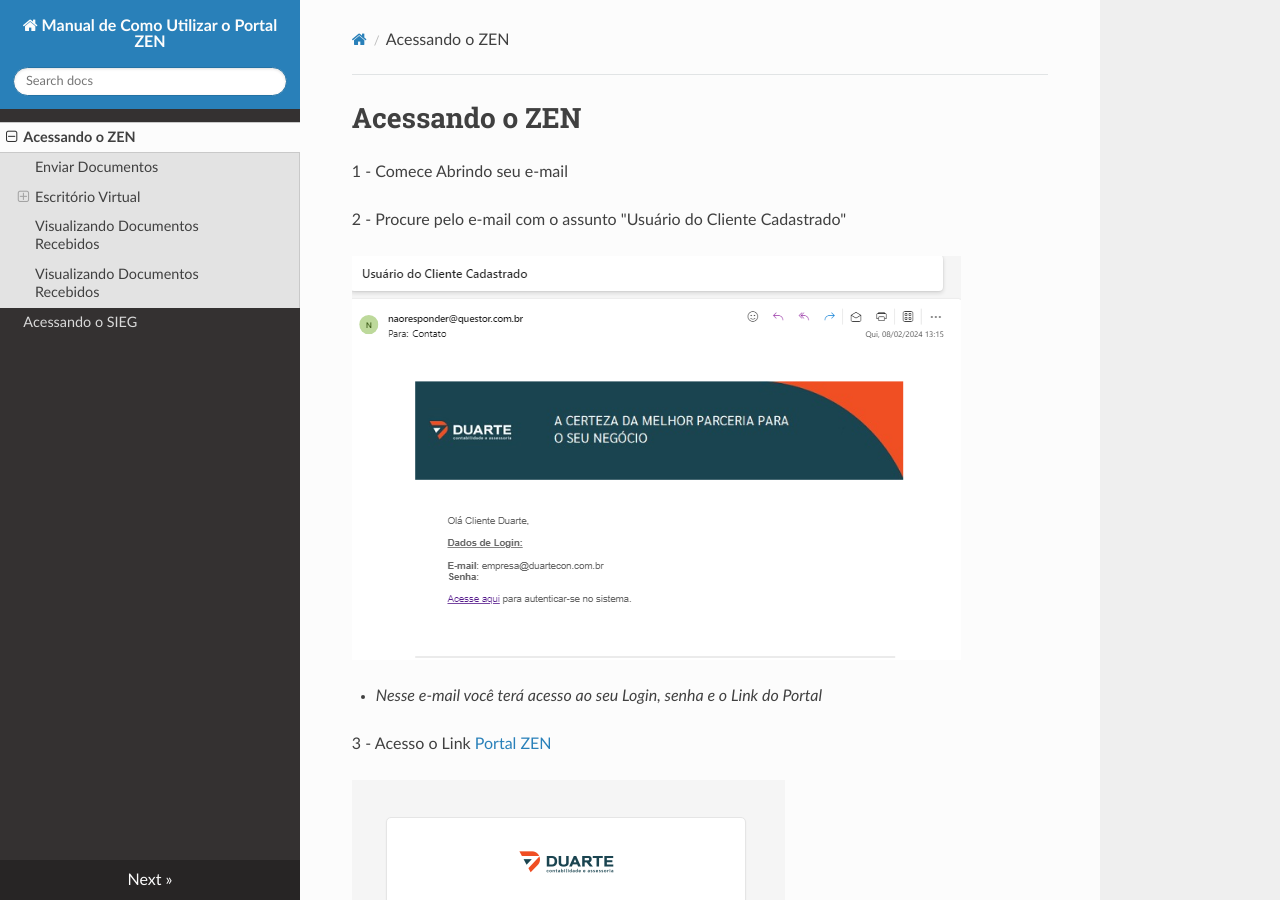
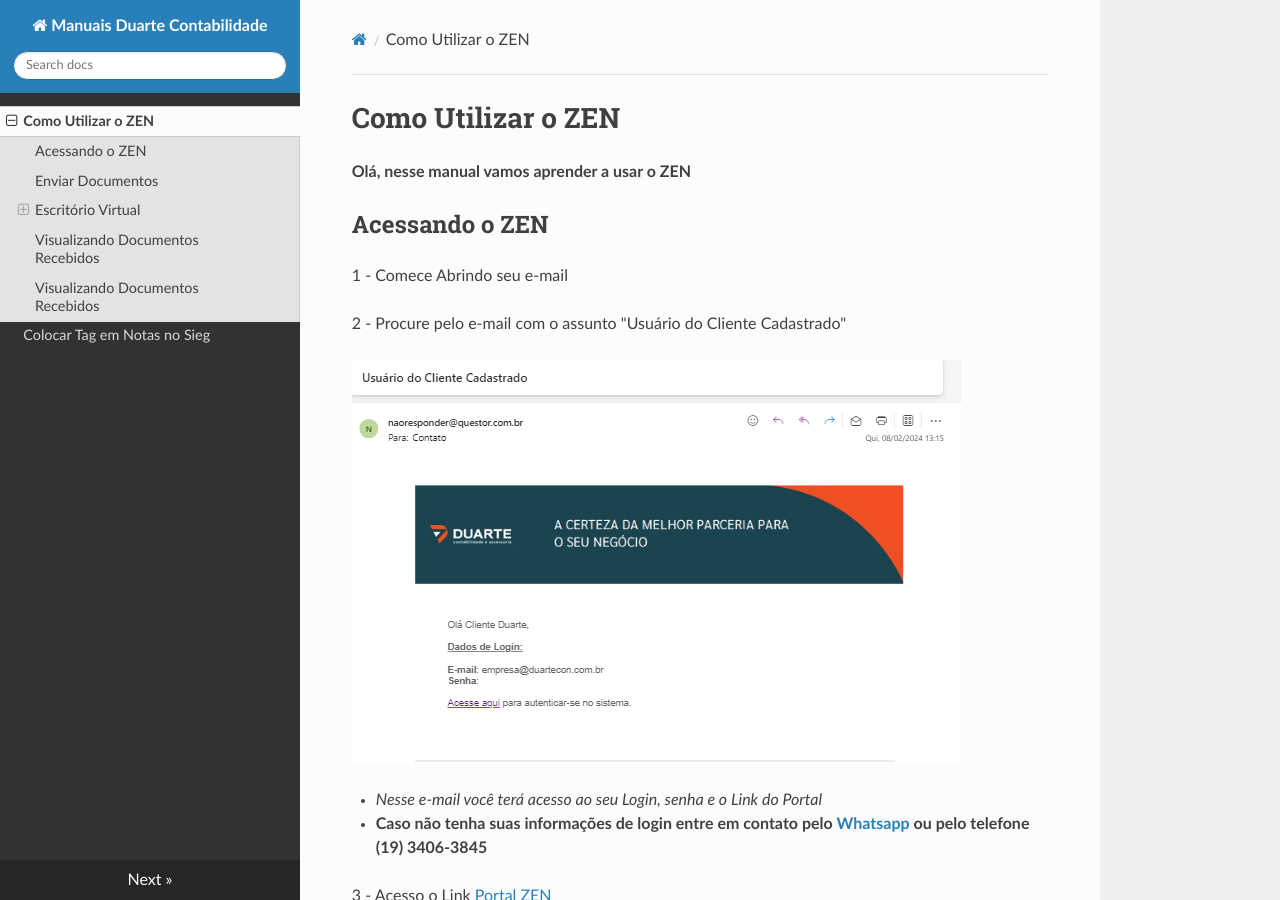
Before and after one commit to Duartecon-com-br/Manual-ZEN, an MkDocs documentation site: the page built from docs/index.md, in a window 1280 px wide and 900 px high. Built offline with MkDocs 1.6.1, drawn with Linux system fonts in a browser that asks for light colours; nearby versions of some CDN libraries.

Commit message:
atualizacao

```diff
--- a/docs/Colocar Tag em Notas no Sieg.md
+++ b/docs/Colocar Tag em Notas no Sieg.md
@@ -1,4 +1,8 @@
-# Acessando o SIEG
+# Colocar Tag em Notas no Sieg
+
+**Olá, nesse manual vamos aprender a colocar Tag em notas no SIEG**
+
+## Acessando o Sieg
 
 1 - Para acessar o SIEG, clique no link a seguir [SIEG](https://hub.sieg.com/){:target="_blank"}
 
@@ -10,7 +14,7 @@
 
 3 - Ao preencher sera direcionado ao menu principal do SIEG.
 
-## Conhecendo o ambiente
+### Conhecendo o ambiente
 
 1 - No menu principal do Sieg, clique em "Todos os Serviços" e depois clique em "Cofre"
 
--- a/docs/index.md
+++ b/docs/index.md
@@ -1,4 +1,8 @@
-# Acessando o ZEN
+# Como Utilizar o ZEN
+
+**Olá, nesse manual vamos aprender a usar o ZEN**
+
+## Acessando o ZEN
 
 1 - Comece Abrindo seu e-mail
 
@@ -7,6 +11,8 @@
 ![Image](./imagens/usuario.png)
 
 * *Nesse e-mail você terá acesso ao seu Login, senha e o Link do Portal*
+
+* **Caso não tenha suas informações de login entre em contato pelo [Whatsapp](https://wa.me/5519992062440){:target="_blank"} ou pelo telefone (19) 3406-3845**
 
 3 - Acesso o Link [Portal ZEN](https://duarte.app.questorpublico.com.br/){:target="_blank"}
 
--- a/mkdocs.yml
+++ b/mkdocs.yml
@@ -1,4 +1,4 @@
-site_name: Manual de Como Utilizar o Portal ZEN
+site_name: Manuais Duarte Contabilidade
 
 markdown_extensions:
   - attr_list
```
